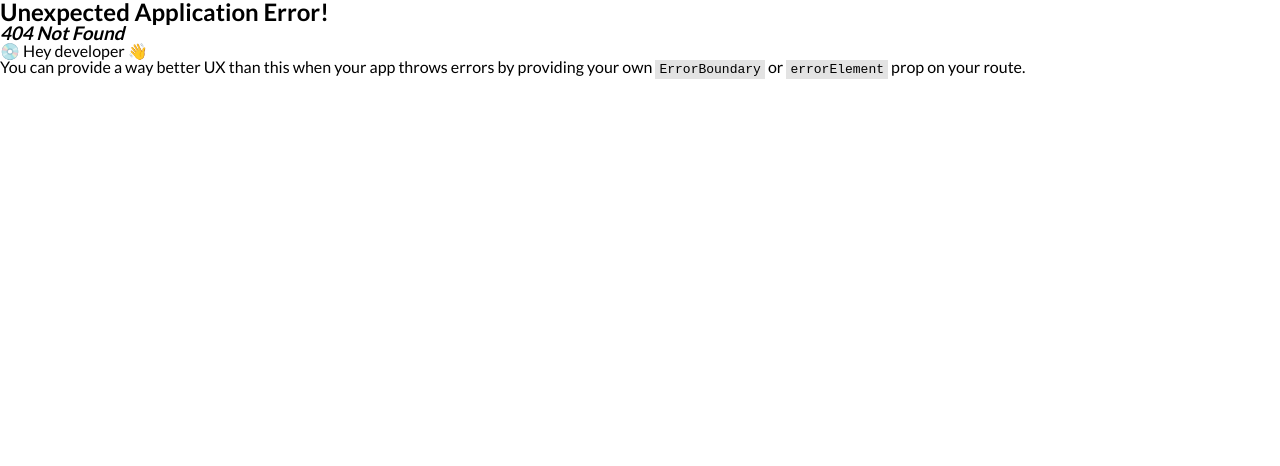
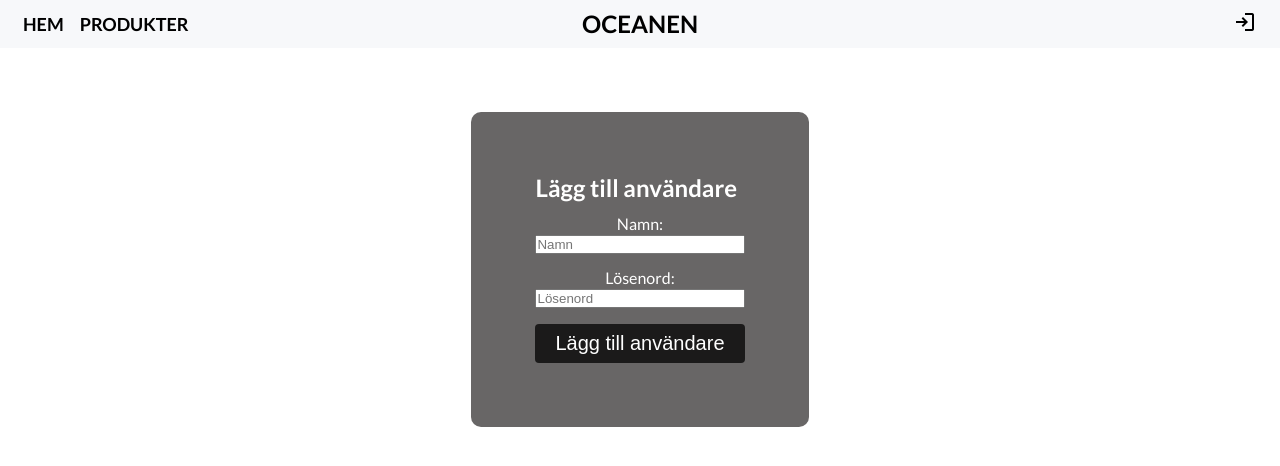
Before and after one commit to MalinJ123/Ruby_Dolphins, a React (Vite) app: page /user/add in a window 1280 px wide. Before the commit this address had no page. Shown: the top 466 px of the page. Built offline with nearby package versions, Linux system fonts and the light colour scheme.

Commit message:
Gör en frontend component för POST user

```diff
--- a/api/data/db.json
+++ b/api/data/db.json
@@ -4,6 +4,16 @@
       "id": 1,
       "name": "Admin",
       "password": "mums"
+    },
+    {
+      "id": 997,
+      "name": "lol",
+      "password": "lolii"
+    },
+    {
+      "id": 2162,
+      "name": "Viktor",
+      "password": "viggee123"
     }
   ],
   "products": [
--- /dev/null
+++ b/components/AddUser.jsx
@@ -0,0 +1,69 @@
+import { addUser } from "../data/addUser";
+import { useState } from "react";
+
+const PostUser = () => {
+    const [user , setUser] = useState({
+        name: "",
+        password: ""
+    });
+
+
+
+
+
+    async function handleProduct  (e){
+        e.preventDefault();
+        const userDetails ={
+            name: user.name,
+            password: user.password,
+        }
+        console.log("skickar detta till api", userDetails);
+        try{
+           const result = await addUser(userDetails)
+           if (result){
+            console.log("uppdateringen lyckades");
+           }else{
+            console.log("något blev fel");
+           }
+
+        } catch (error){
+            console.log(error.message);
+        }
+    }
+
+
+
+
+
+    return (
+        <section>
+            <form onSubmit={handleProduct} className="update-form">
+
+            <div className="update-form-div">
+            <h1>Lägg till användare</h1>
+
+
+                <div className="update-input-div">
+                    <label htmlFor="user-name"> Namn: </label>
+                    <input id="user-name" type="text" placeholder="Namn"
+                    onChange={(e) => setUser({...user, name: e.target.value})}/>
+
+                </div>
+
+                <div className="update-input-div">
+                    <label htmlFor="user-password">Lösenord: </label>
+                    <input id="user-password" type="password" placeholder="Lösenord"
+                    onChange={(e) => setUser({...user, password: e.target.value})}/>
+
+                </div>
+
+
+                <button className="edit-btn" type="submit">Lägg till användare</button>
+                    </div>
+             </form>
+        </section>
+
+    )
+}
+
+export default PostUser
--- a/components/Login.css
+++ b/components/Login.css
@@ -31,7 +31,7 @@
 
 input{
     align-self: center;
-    width: 40%;
+    width: 200px;
 }
 
 label{
--- a/components/Login.jsx
+++ b/components/Login.jsx
@@ -56,12 +56,12 @@ const LoginForm = () => {
 
                     <div className="input-div">
                         <label htmlFor="name">Användarnamn</label>
-                        <input id="name" type="text" value={userName} onChange={handleUserNameChange} />
+                        <input id="name" type="text" value={userName} placeholder="Användarnamn" onChange={handleUserNameChange} />
                     </div>
 
                     <div className="input-div">
                         <label htmlFor="password">Lösenord</label>
-                        <input id="password" type="password" value={userPassword} onChange={handleUserPasswordChange} />
+                        <input id="password" type="password" placeholder="Lösenord" value={userPassword} onChange={handleUserPasswordChange} />
                     </div>
 
                     <div className="login-div">
--- /dev/null
+++ b/data/addUser.js
@@ -0,0 +1,25 @@
+import { API_URL } from "./constants.js";
+
+async function addUser(user) {
+
+  const data = {
+    name: user.name,
+    password: user.password
+  };
+  const options = {
+    method: "POST",
+    headers: {
+      "Content-Type": "application/json",
+    },
+    body: JSON.stringify(data),
+  };
+  const response = await fetch(API_URL + "users/", options);
+  const statusObject = await response.json();
+  if(statusObject){
+    return true
+  }
+  console.log("response from Api", statusObject);
+  return false;
+}
+
+export { addUser };
--- a/routes/Products.jsx
+++ b/routes/Products.jsx
@@ -60,13 +60,18 @@ function Products() {
 									Pris: {product.price} kr
 								</p>
 								<p>Taggar: {product.tags.join(", ")}</p>
+                                {isLoggedIn &&
+                                 <p> Id: {product.id}</p>
+
+                            }
 
 							</div>
                             {isLoggedIn &&
 							<div className="admin-div">
+
 							<Link to="/products/update"> <button className="admin-btn">Uppdatera</button> </Link>
 
-                            <button onClick={ () => handleOnClick(product.id) } className="admin-btn"> Ta bort</button>
+                            <button onClick={ () => handleOnClick(product.id) } className="admin-delete-btn">  <p>Ta bort</p></button>
 
 
 							</div>
--- a/routes/Users.jsx
+++ b/routes/Users.jsx
@@ -1,7 +1,8 @@
 import { getUsers } from "../data/getUsers";
 import { useLoaderData } from "react-router-dom";
-import "../stylesheet/users.css"
+import "../stylesheet/users.css";
 import { deletUser } from "../data/deleteUser";
+import { Link } from "react-router-dom";
 
 export const loader = () => getUsers();
 
@@ -10,33 +11,45 @@ const Users = () => {
 
     const handleDelete = async (userId) => {
         console.log(userId);
-        try{
-             const result = await deletUser(userId)
+        try {
+            const result = await deletUser(userId);
             console.log(result);
-        }catch(error){
+        } catch (error) {
             console.log(error.message);
+        }
+    };
 
-        }
-    }
-
-    return(
+    return (
         <>
             <div className="users-div">
+                <div className="admin-div">
+                    <Link to='/user/add'>
 
-        {userData.map((user) =>(
-            <div key={user.id} className="user-div" >
-                <li className="user-li"> Id: {user.id} <br /> Användarnamn: {user.name}</li>
+                        <button className="user-btn">Lägg till användare</button>
+                    </Link>
+                </div>
+
+                {userData.map((user) => (
+                    <div key={user.id} className="user-div">
+                        <li className="user-li">
+
+                            Id: {user.id} <br /> Användarnamn: {user.name}
+                        </li>
                         <div className="user-button">
                             <button className="user-btn"> Uppdatera</button>
-                <button onClick={() => handleDelete(user.id)} className="user-btn"> Ta bort</button>
+                            <button
+                                onClick={() => handleDelete(user.id)}
+                                className="user-btn"
+                            >
 
+                                Ta bort
+                            </button>
                         </div>
-
                     </div>
                 ))}
             </div>
         </>
-    )
+    );
 };
 
-export default Users
+export default Users;
--- a/stylesheet/products.css
+++ b/stylesheet/products.css
@@ -29,12 +29,6 @@
 	box-shadow: 0 2px 4px rgba(0, 0, 0, 10.1);
 	border-radius: 8px;
     align-items: center;
-
-	 /* display: flex;
-	 flex-direction: column;
-	align-items: center;
-	justify-content: center;
-	 border: 2px solid black;  */
 }
 
 
@@ -85,6 +79,20 @@
 }
 
 
+.admin-delete-btn{
+    width: 100px;
+    background-color: rgb(27, 26, 26);
+    color: white;
+    border: none;
+    font-size: 16px;
+    padding: .4em 1em;
+    border-radius: 4px;
+    cursor: pointer;
+    align-self: center;
+
+}
+
+
 /* @media screen and (max-width: 1400px) {
 	.grid-container {
 		flex-wrap: wrap;
```
Also changed, not shown: src/routeConfig.jsx (+6 -1 lines). Lines whose indentation alone changed are shown as unchanged.
